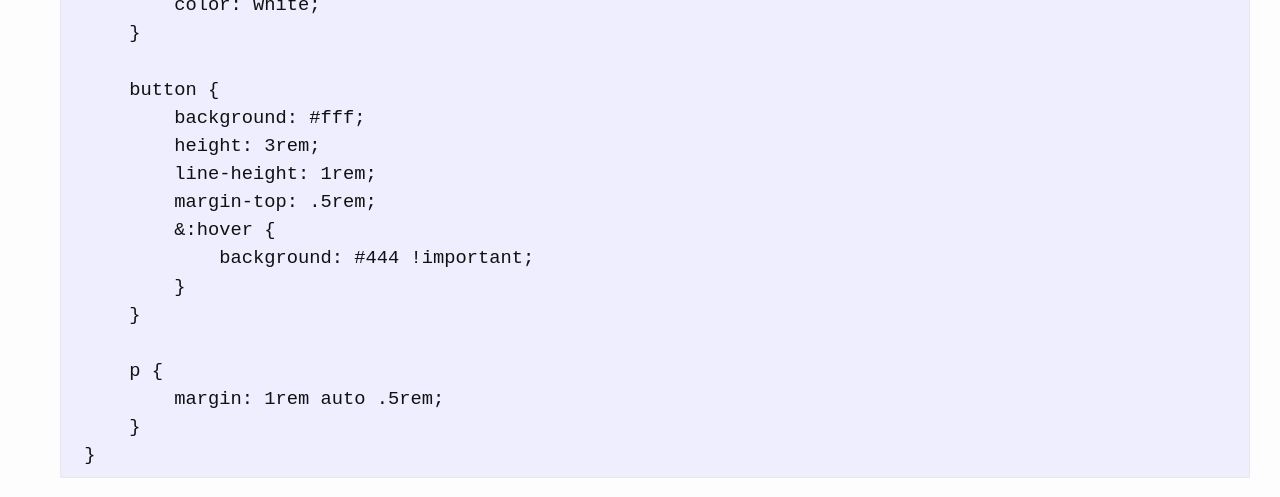
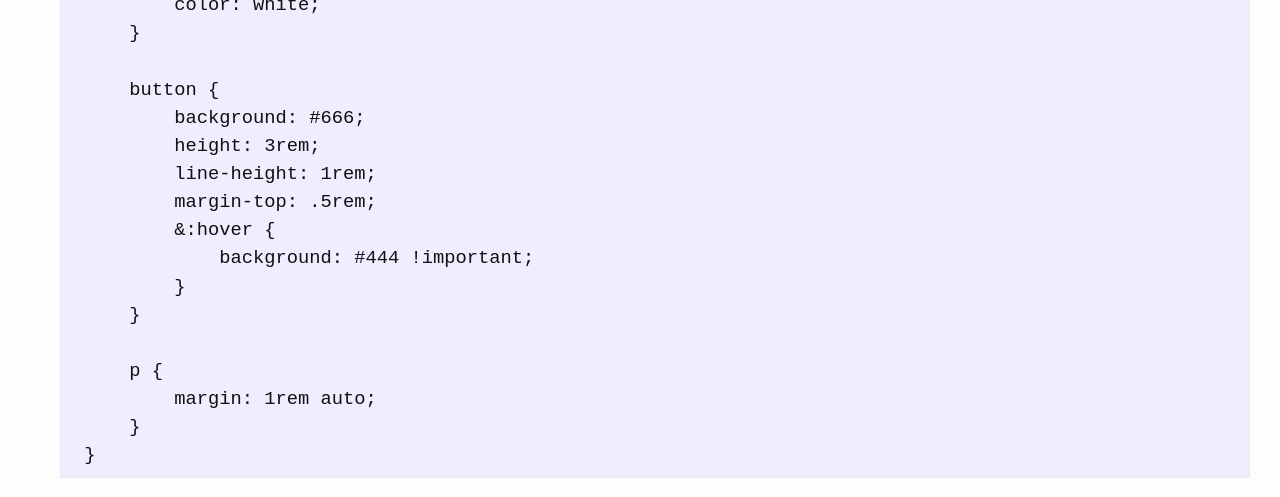
Before and after one commit to kingsdigitallab/kdl-design-styleguide, a Jekyll site: the page built from _posts/2017-10-11-adding-cookie-disclaimer.md, in a window 1280 px wide and 1400 px high, scrolled down 3186 px. Shown: the part 828-1325 px from the top of the window. Built offline with Jekyll 4.4.1, drawn with Linux system fonts in a browser that asks for light colours; some web fonts are replaced; some of the changed text lies outside the part shown.

Commit message:
Fixed styling issue

````diff
--- a/_posts/2017-10-11-adding-cookie-disclaimer.md
+++ b/_posts/2017-10-11-adding-cookie-disclaimer.md
@@ -165,7 +165,7 @@ permalink: /adding-cookie-disclaimer/
         }
 
         button {
-            background: #fff;
+            background: #666;
             height: 3rem;
             line-height: 1rem;
             margin-top: .5rem;
@@ -175,7 +175,7 @@ permalink: /adding-cookie-disclaimer/
         }
 
         p {
-            margin: 1rem auto .5rem;
+            margin: 1rem auto;
         }
     }
     ```
````
